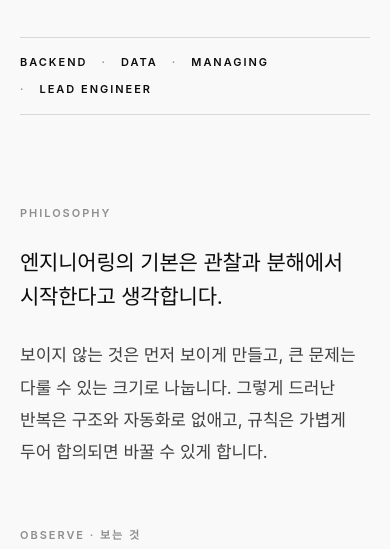
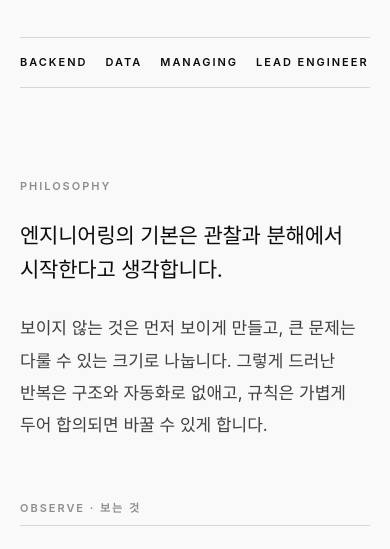
Before and after one commit to tael/tael.github.io, a plain HTML site: page index.html in a window 390 px wide. Shown: the part 286-835 px from the top of the page. Drawn offline with Linux system fonts and the light colour scheme; a web font is replaced by a local one.

Commit message:
Hide role separators on narrow screens

```diff
--- a/index.html
+++ b/index.html
@@ -84,6 +84,8 @@
     .hero { padding: 64px 0 40px; }
     .group { grid-template-columns: 1fr; }
     .principle { grid-template-columns: 36px 1fr; gap: 0 12px; }
+    .meta span + span::before { display: none; }
+    .meta { gap: 6px 18px; }
     p.lead { font-size: 21px; }
   }
 </style>
```
